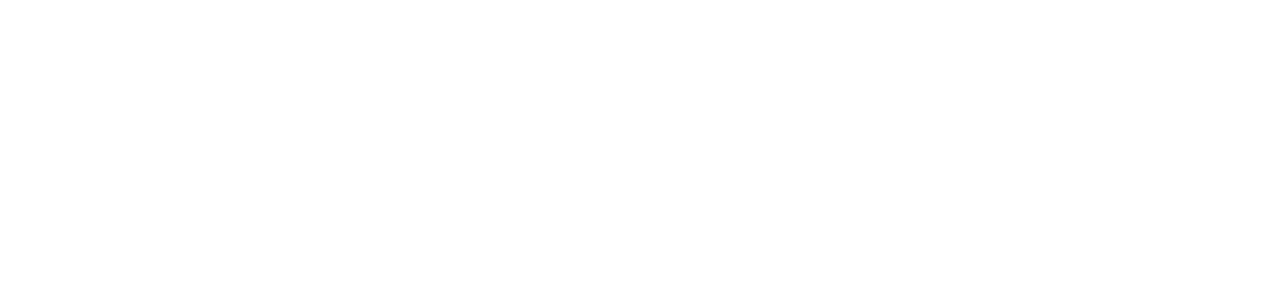
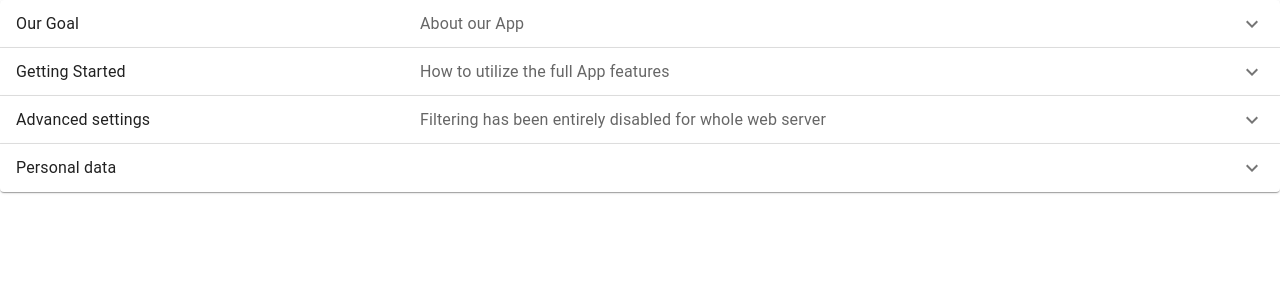
Before and after one commit to Zee-Iq/Wordpress, a React (Create React App) app in the folder wordpress/: page /FAQ in a window 1280 px wide. Shown: the top 300 px of the page. Built offline with nearby package versions, Linux system fonts and the light colour scheme.

Commit message:
Homepage corrected and staged

```diff
--- a/wordpress/src/Routes.jsx
+++ b/wordpress/src/Routes.jsx
@@ -4,7 +4,8 @@
 import Login from "./components/login/Login";
 import Register from "./components/RegisterForm/Register";
 import Home from "./components/Home/Home";
-import Contact from './components/Contact/Contact'
+import Contact from './components/Contact/Contact';
+import FAQ from './components/FAQ/FAQ';
 
 export const Routes = () => {
   return <Switch>
@@ -14,7 +15,7 @@
     <Route path='/register' exact component={Register} />
     <Route path='/home' exact component={Home} />
     <Route path='/contact' exact component={Contact} />
-
+    <Route path='/FAQ' exact component={FAQ} />
 
   </Switch>;
 };
--- a/wordpress/src/components/Contact/Contact.jsx
+++ b/wordpress/src/components/Contact/Contact.jsx
@@ -3,16 +3,13 @@
 import Button from '@mui/material/Button';
 import CssBaseline from '@mui/material/CssBaseline';
 import TextField from '@mui/material/TextField';
-// import FormControlLabel from '@mui/material/FormControlLabel';
-// import Checkbox from '@mui/material/Checkbox';
-// import Link from '@mui/material/Link';
 import Grid from '@mui/material/Grid';
 import Box from '@mui/material/Box';
 import LockOutlinedIcon from '@mui/icons-material/LockOutlined';
 import Typography from '@mui/material/Typography';
 import Container from '@mui/material/Container';
 import { createTheme, ThemeProvider } from '@mui/material/styles';
-import Navbar from '../Navbar/Navbar';
+
 
 
 const theme = createTheme();
@@ -29,7 +26,7 @@
 
   return (
     <ThemeProvider theme={theme}>
-      <Navbar />
+
       <Container component="main" maxWidth="xs">
         <CssBaseline />
         <Box
@@ -87,7 +84,6 @@
                   label="Message"
                   type="message"
                   id="message"
-                //   autoComplete="new-password"
                 />
               </Grid>
 
@@ -103,11 +99,7 @@
             <Grid container justifyContent="flex-start">
                 We would love to hear from you! Send your comments,
                 report a vulnerability, a bug or to request a feature.
-              {/* <Grid item>
-                <Link href="#" variant="body2">
-                  Already have an account? Sign in
-                </Link>
-              </Grid> */}
+
             </Grid>
           </Box>
         </Box>
--- /dev/null
+++ b/wordpress/src/components/FAQ/FAQ.css
@@ -0,0 +1,4 @@
+Accordion {
+    margin-top: 200px;
+    width: 60vw;
+}
--- a/wordpress/src/components/FAQ/FAQ.jsx
+++ b/wordpress/src/components/FAQ/FAQ.jsx
@@ -4,6 +4,8 @@
 import AccordionSummary from '@mui/material/AccordionSummary';
 import Typography from '@mui/material/Typography';
 import ExpandMoreIcon from '@mui/icons-material/ExpandMore';
+import './FAQ.css'
+
 
 export default function FAQ() {
   const [expanded, setExpanded] = React.useState(false);
@@ -14,6 +16,7 @@
 
   return (
     <div>
+
       <Accordion expanded={expanded === 'panel1'} onChange={handleChange('panel1')}>
         <AccordionSummary
           expandIcon={<ExpandMoreIcon />}
@@ -23,14 +26,13 @@
           <Typography sx={{ width: '33%', flexShrink: 0 }}>
             Our Goal
           </Typography>
-          <Typography sx={{ color: 'text.secondary' }}>This Blog API is a
-            student project presented as part of our learning output at DCI Web design program. We believe great software should work with minimum set up, so you can focus on sharing our story, productions and freely, our abilities. It is simple and predictable so the user can easily get started. It also offers powerful features for growth and successful learning.
+          <Typography sx={{ color: 'text.secondary' }}> About our App
           </Typography>
         </AccordionSummary>
         <AccordionDetails>
           <Typography>
-            Nulla facilisi. Phasellus sollicitudin nulla et quam mattis feugiat.
-            Aliquam eget maximus est, id dignissim quam.
+          This Blog API is a
+            student project presented as part of our learning output at DCI Web design program. We believe great software should work with minimum set up, so you can focus on sharing our story, productions and freely, our abilities. It is simple and predictable so the user can easily get started. It also offers powerful features for growth and successful learning.
           </Typography>
         </AccordionDetails>
       </Accordion>
@@ -40,9 +42,9 @@
           aria-controls="panel2bh-content"
           id="panel2bh-header"
         >
-          <Typography sx={{ width: '33%', flexShrink: 0 }}>Users</Typography>
+          <Typography sx={{ width: '33%', flexShrink: 0 }}>Getting Started</Typography>
           <Typography sx={{ color: 'text.secondary' }}>
-            You are currently not an owner
+            How to utilize the full App features
           </Typography>
         </AccordionSummary>
         <AccordionDetails>
--- a/wordpress/src/components/Home/Home.css
+++ b/wordpress/src/components/Home/Home.css
@@ -3,7 +3,7 @@
     padding: 0;
     box-sizing: border-box;
 }
-.homeContainer {
+/* .homeContainer {
     /* background: #9EFFF5;
     background: -webkit-radial-gradient(circle farthest-corner at center center, #9EFFF5 0%, #0CBABA 100%);
     background: -moz-radial-gradient(circle farthest-corner at center center, #9EFFF5 0%, #0CBABA 100%);
@@ -12,8 +12,8 @@
     width: 100vw;
     position: relative;
     background-size: cover;
-    background-position: 50% 50%; */
-}
+    background-position: 50% 50%;
+} */
 
 .overlay {
     position: absolute;
--- a/wordpress/src/components/Home/Home.jsx
+++ b/wordpress/src/components/Home/Home.jsx
@@ -1,14 +1,16 @@
 import './Home.css';
 import React from 'react';
-import Navbar from '../Navbar/Navbar';
+
 // import Sidebar from '..Sidebar/Sidebar';
 import Button from '@mui/material/Button';
+import { Avatar } from '@mui/material';
 
 export default function Home() {
   return (
     <div className='homeContainer'>
-      <Navbar />
+
       {/* <Sidebar /> */}
+
         <div className='overlay'>
           <div className='homeText'>
             {/* <h1>iBelieve</h1> */}
```
